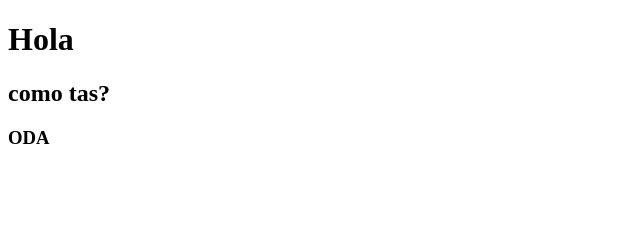
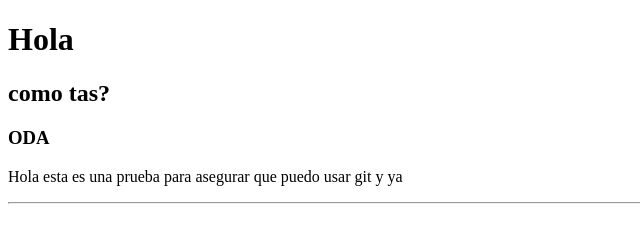
Before and after one commit to RonaldCeron20220027/prueba-de-git-, a plain HTML site: page Pagina/index.html in a window 1280 px wide. Shown: the whole page, without its empty margins (0-640 px from the left). Drawn offline with Linux system fonts and the light colour scheme.

Commit message:
cambios en index

```diff
--- a/Pagina/index.html
+++ b/Pagina/index.html
@@ -9,5 +9,8 @@
     <h1>Hola</h1>
     <H2>como tas?</H2>
     <h3>ODA</h3>
+    <p>Hola esta es una prueba para asegurar que puedo usar git y ya</p>
+    <hr>
+    <br>
 </body>
 </html>
```
